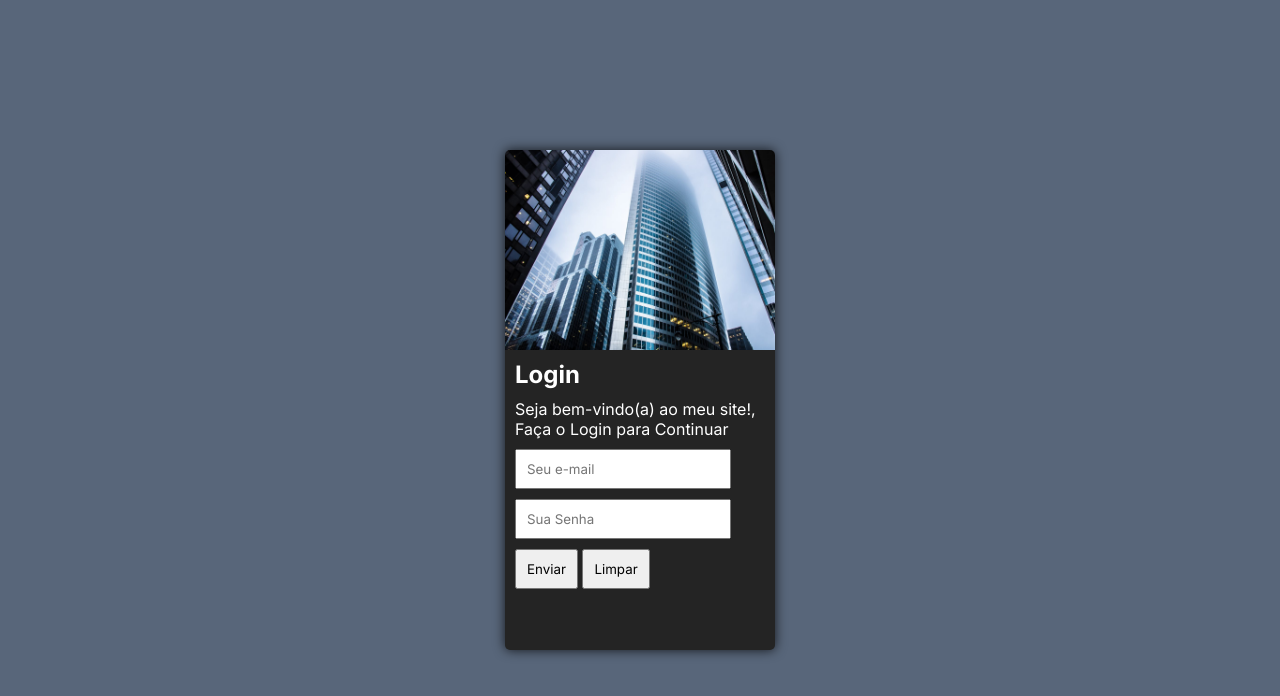
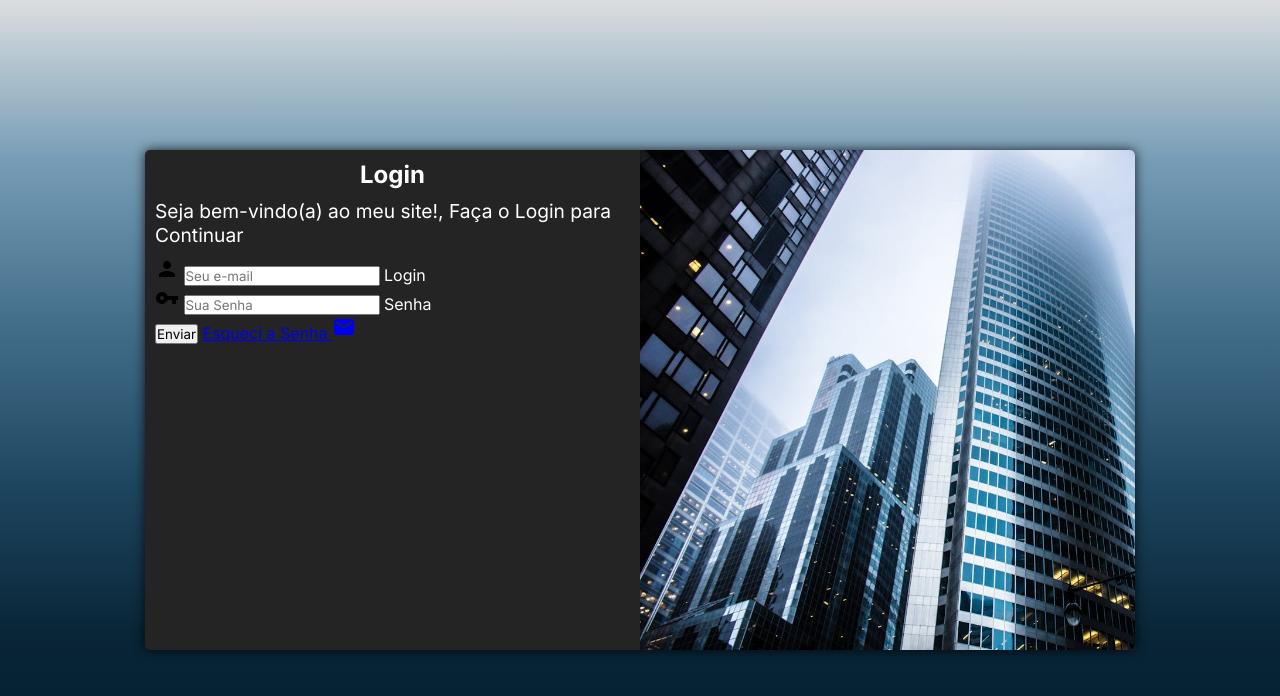
Before and after one commit to Wrocha21/Projeto_Login, a plain HTML site: page index.html in a window 1280 px wide. Drawn offline with Linux system fonts and the light colour scheme.

Commit message:
Formulario

```diff
--- a/Estilos/Medias.css
+++ b/Estilos/Medias.css
@@ -32,18 +32,46 @@
     }
 
     #Login {
-        width:92vw;
-        height: 50vh;
+        width:970px;
     }
 
     div#imagem {
         float: left;
-        width: 40%;
+        width: 50%;
         height: 100%;
+    }
+
+    div#Formulario > p {
+        font-size: 1em;
     }
 
     #Formulario {
         float: right;
-        width: 60%;
+        width: 50%;
     }
 }
+
+@media screen and (min-width:1200px) {
+    body {
+        background:linear-gradient(#DBDEE0,#779DB6,#446F8B,#1F4761,#082436,#001F33);
+    }
+
+    #Login {
+        width: 990px;
+    }
+
+    div#imagem {
+        float: right;
+        width: 50%;
+        height: 100%;
+    }
+
+    div#Formulario > p {
+        font-size: 1.2em;
+    }
+
+    #Formulario {
+        float: left;
+        width: 50%;
+    }
+}
--- a/Estilos/style.css
+++ b/Estilos/style.css
@@ -32,7 +32,7 @@ main {
 
     background-color: rgb(36, 36, 36);
     border-radius: 5px;
-    width: 270px;
+    width: 280px;
     height: 500px;
 }
 
@@ -51,16 +51,16 @@ div#Formulario {
 div#Formulario > h1 {
     margin-bottom: 10px;
     color: white;
+    text-align: center;
 }
 
 div#Formulario > p {
     margin-bottom: 10px;
     font-weight: 400;
+    font-size: 0.8em;
     color: white;
 }
 
-input {
-    padding: 10px;
-
-    margin-bottom: 10px;
+label {
+    color: white;
 }
--- a/index.html
+++ b/index.html
@@ -2,7 +2,8 @@
 <html lang="pt-br">
 
 <head>
-
+    <link href="https://fonts.googleapis.com/icon?family=Material+Icons"
+      rel="stylesheet">
     <link rel="preconnect" href="https://fonts.googleapis.com">
     <link rel="preconnect" href="https://fonts.gstatic.com" crossorigin>
     <link
@@ -27,22 +28,23 @@
             </div>
             <div id="Formulario">
                 <h1>Login</h1>
-                <p>Seja bem-vindo(a) ao meu site!, <br> Faça o Login para Continuar</p>
-                <form action="login.php" method="post">
-                    <p>
-                        <label for="1login"></label>
-                        <input type="email" name="mail" id="1Login" required placeholder="Seu e-mail">
-                    </p>
-                    <p>
-                        <label for="1pas"></label>
-                        <input type="password" name="pas" id="1pas" minlength="8" required placeholder="Sua Senha">
-                    </p>
+                <p>Seja bem-vindo(a) ao meu site!, Faça o Login para Continuar</p>
+                <form action="login.php" method="post" autocomplete="on">
+                    <div class="campo">
+                        <span class="material-icons md-20">person</span>
+                        <input type="email" name="login" id="ilogin" placeholder="Seu e-mail" autocomplete="email" required maxlength="30">
+                        <label for="ilogin">Login</label>
+                    </div>
+                    <div class="campo">
+                        <span class="material-icons md-20">vpn_key</span>
+                        <input type="password" name="senha" id="1senha" placeholder="Sua Senha" autocomplete="current-password" required minlength="8" maxlength="20">
+                        <label for="isenha">Senha</label>
 
-                    <p>
-                        <input type="submit" value="Enviar">
-                        <input type="reset" value="Limpar">
-                    </p>
-
+                    </div>
+                    <input type="submit" value="Enviar">
+                    <a href="esqueci.html">
+                        Esqueci a Senha <span class="material-icons md-20">mail</span>
+                    </a>
                 </form>
 
 
```
